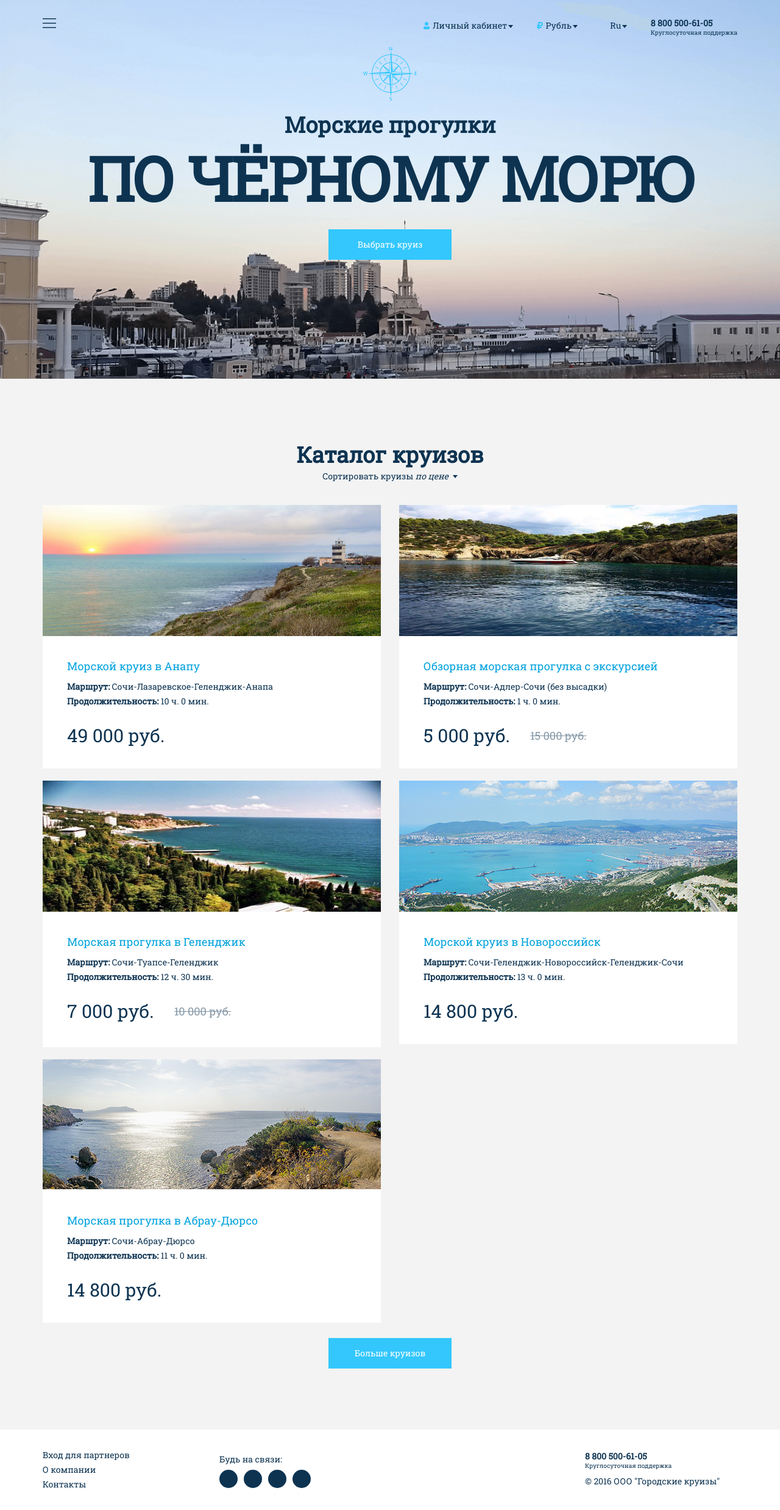
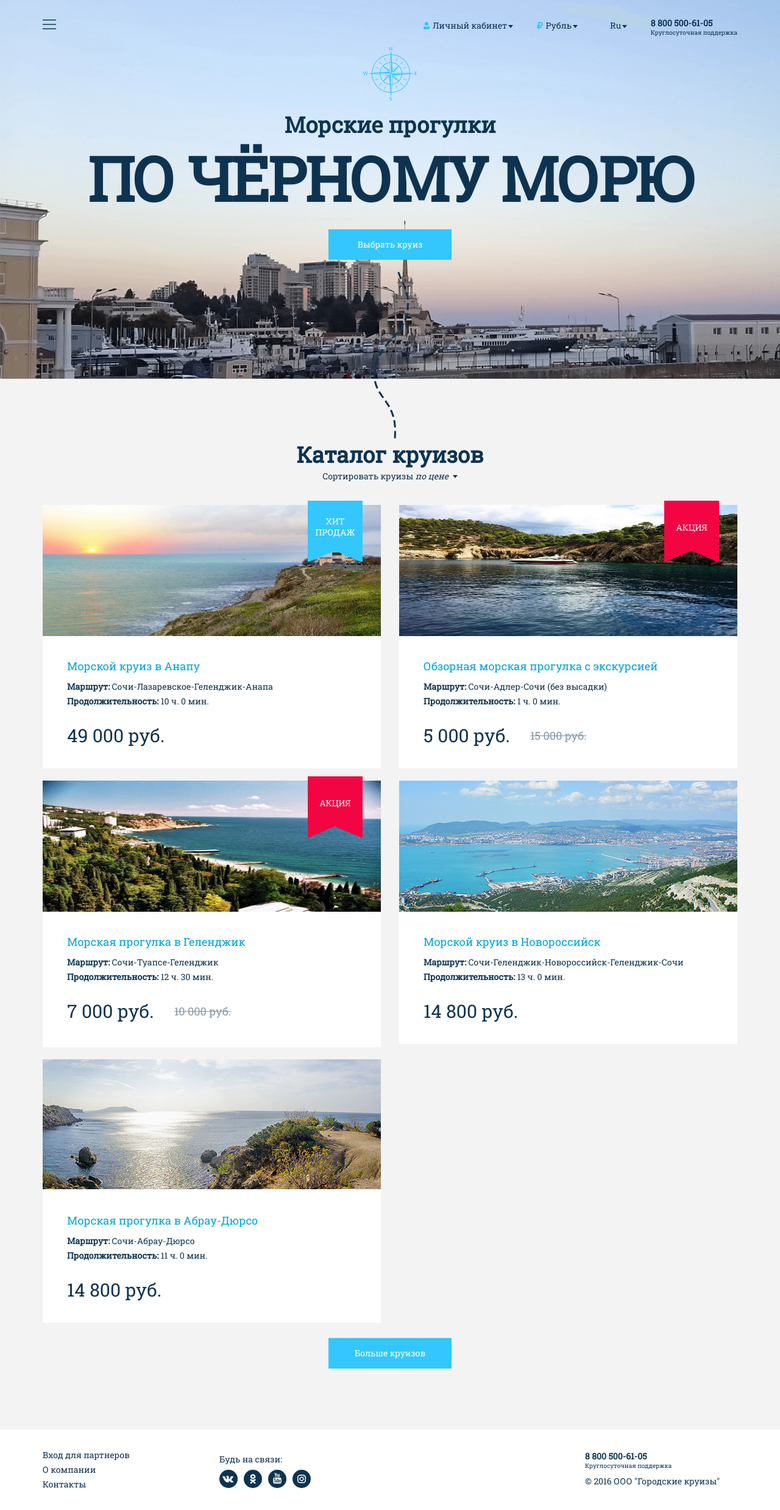
Before and after one commit to stigsanek/cruise, a website: page src/index.html in a window 1280 px wide. Shown: the whole page at 61% size. Drawn offline with Linux system fonts and the light colour scheme.

Commit message:
Завершает финальную стилизацию, добавляет скрипт

```diff
--- a/src/index.html
+++ b/src/index.html
@@ -14,8 +14,10 @@
   <header class="page-header">
     <div class="page-header__wrapper">
       <div class="user-menu page-header__user-menu">
-        <nav class="main-nav user-menu__main-nav ">
-          <ul class="site-list main-nav__site-list">
+        <nav class="main-nav user-menu__main-nav">
+          <button class="main-nav--open" type="button"><span>Закрыть</span></button>
+          <div class="main-nav__site-list">
+            <ul class="site-list">
               <li class="site-list__item"><a class="site-list__link" href="#">Популярные маршруты</a></li>
               <li class="site-list__item"><a class="site-list__link" href="#">Расписание рейсов</a></li>
               <li class="site-list__item"><a class="site-list__link" href="#">Забронированные рейсы</a></li>
@@ -23,6 +25,8 @@
               <li class="site-list__item"><a class="site-list__link" href="#">О компании</a></li>
               <li class="site-list__item"><a class="site-list__link" href="#">Контакты</a></li>
             </ul>
+            <button class="main-nav--close" type="button"><span>Закрыть</span></button>
+          </div>
         </nav>
         <div class="user-nav">
           <a class="user-nav__login" href="#">Личный кабинет</a>
@@ -35,7 +39,7 @@
       </div>
       <img class="logo page-header__logo" src="img/logo.png" width="88" height="88" alt="Логотип Морской штурвал">
       <h1 class="promo page-header__promo">Морские прогулки <span class="promo__big">По чёрному морю</span></h1>
-      <button class="button page-header__button" type="button">Выбрать круиз</button>
+      <button class="button page-header__button button__map" type="button">Выбрать круиз</button>
     </div>
   </header>
   <!---->
@@ -59,6 +63,7 @@
                 <span class="catalog-item__text">Маршрут: <span class="catalog-item__text-small">Сочи-Лазаревское-Геленджик-Анапа</span></span>
                 <span class="catalog-item__text">Продолжительность: <span class="catalog-item__text-small">10 ч. 0 мин.</span></span>
                 <span class="catalog-item__price">49 000 руб.</span>
+                <div class="catalog-item__label"><span>Хит продаж</span></div>
               </div>
             </article>
           </li>
@@ -71,6 +76,7 @@
                 <span class="catalog-item__text">Продолжительность: <span class="catalog-item__text-small">1 ч. 0 мин.</span></span>
                 <span class="catalog-item__price">5 000 руб.</span>
                 <span class="catalog-item__price catalog-item__price--old">15 000 руб.</span>
+                <div class="catalog-item__label catalog-item__label--red"><span>Акция</span></div>
               </div>
             </article>
           </li>
@@ -83,6 +89,7 @@
                 <span class="catalog-item__text">Продолжительность: <span class="catalog-item__text-small">12 ч. 30 мин.</span></span>
                 <span class="catalog-item__price">7 000 руб.</span>
                 <span class="catalog-item__price catalog-item__price--old">10 000 руб.</span>
+                <div class="catalog-item__label catalog-item__label--red"><span>Акция</span></div>
               </div>
             </article>
           </li>
@@ -127,10 +134,10 @@
       <div class="page-footer__social">
         <span class="page-footer__text">Будь на связи:</span>
         <ul class="social-list">
-          <li class="social-list__item"><a class="social-list__link" href="#"><span>Мы во Вконтакте</span></a></li>
-          <li class="social-list__item"><a class="social-list__link" href="#"><span>Мы в Одноклассниках</span></a></li>
-          <li class="social-list__item"><a class="social-list__link" href="#"><span>Мы на Ютубе</span></a></li>
-          <li class="social-list__item"><a class="social-list__link" href="#"><span>Мы в Инстаграме</span></a></li>
+          <li class="social-list__item"><a class="social-list__link social-list__link--vk" href="#"><span>Мы во Вконтакте</span></a></li>
+          <li class="social-list__item"><a class="social-list__link social-list__link--ok" href="#"><span>Мы в Одноклассниках</span></a></li>
+          <li class="social-list__item"><a class="social-list__link social-list__link--yt" href="#"><span>Мы на Ютубе</span></a></li>
+          <li class="social-list__item"><a class="social-list__link social-list__link--inst" href="#"><span>Мы в Инстаграме</span></a></li>
         </ul>
       </div>
       <div class="page-footer__contacts">
@@ -143,6 +150,7 @@
   </footer>
 
   <!---->
+  <script src="js/script.js"></script>
 </body>
 
 </html>
--- /dev/null
+++ b/src/js/script.js
@@ -0,0 +1,14 @@
+var openMenu = document.querySelector(".main-nav--open");
+var menu = document.querySelector(".main-nav__site-list");
+var closeMenu = document.querySelector(".main-nav--close");
+
+openMenu.addEventListener("click", function(evt) {
+  evt.preventDefault();
+  menu.classList.add("site-list--open");
+
+});
+
+closeMenu.addEventListener("click", function(evt) {
+  evt.preventDefault();
+  menu.classList.remove("site-list--open");
+});
--- a/src/sass/blocks/catalog-item.scss
+++ b/src/sass/blocks/catalog-item.scss
@@ -19,6 +19,7 @@
   .catalog-item {
     max-width: 48%;
   }
+
   .catalog-item__image {
     max-width: 100%;
   }
@@ -98,3 +99,29 @@
   text-decoration: line-through;
   opacity: 0.5;
 }
+
+.catalog-item__label {
+  width: 90px;
+  height: 100px;
+  text-align: center;
+  background-image: url("../img/tag.png");
+  position: absolute;
+  top: -7px;
+  right: 30px;
+  color: #ffffff;
+  @include font(14px, 18px);
+  text-transform: uppercase;
+
+  &--red {
+    background-image: url("../img/tag-red.png");
+  }
+}
+
+.catalog-item__label span {
+  display: block;
+  margin-top: 25px;
+}
+
+.catalog-item__label--red span {
+  margin-top: 35px;
+}
--- a/src/sass/blocks/catalog-list.scss
+++ b/src/sass/blocks/catalog-list.scss
@@ -7,6 +7,7 @@
 }
 
 .catalog-list__catalog-item {
+  position: relative;
   margin-bottom: 20px;
 
   &:nth-last-child(1) {
--- a/src/sass/blocks/main-nav.scss
+++ b/src/sass/blocks/main-nav.scss
@@ -1,24 +1,33 @@
-.main-nav {
-  &::before {
-    content: "";
-    position: absolute;
-    background-image: url("../img/menu.png");
-    width: 22px;
-    height: 16px;
-  }
-
-  &:hover .main-nav__site-list {
-    display: block;
-  }
-
-  &:focus .main-nav__site-list {
-    display: block;
-  }
-}
-
 .main-nav__site-list {
   display: none;
   position: absolute;
-  top: 10px;
+  top: 30px;
   z-index: 100;
 }
+
+.main-nav--open {
+  background-image: url("../img/menu.png");
+  width: 22px;
+  height: 16px;
+  border: none;
+  background-color: transparent;
+}
+
+.main-nav--close {
+  background: none;
+  border: none;
+  width: 20px;
+  height: 20px;
+  position: absolute;
+  z-index: 1000;
+  top: 20px;
+  right: 20px;
+  color: #ffffff;
+  background-image: linear-gradient(45deg, transparent 47%, #ffffff 47%, #ffffff 53%, transparent 53%, transparent 100%),
+    linear-gradient(-45deg, transparent 47%, #ffffff 47%, #ffffff 53%, transparent 53%, transparent 100%);
+}
+
+.main-nav--open span,
+.main-nav--close span {
+  @include visually-hidden;
+}
--- a/src/sass/blocks/page-header.scss
+++ b/src/sass/blocks/page-header.scss
@@ -1,8 +1,27 @@
 .page-header {
   background-image: $header-background;
+  background-color: #d3e7fa;
   padding-top: 30px;
   padding-bottom: 195px;
   background-size: cover;
+}
+
+.page-header::after {
+  content: "";
+  position: absolute;
+  width: 100%;
+  height: 240px;
+  background-image: url("../img/line-min.png");
+  background-repeat: no-repeat;
+  background-position: top 0 left 50%;
+}
+
+@media (min-width: 1170px) {
+  .page-header::after {
+    height: 300px;
+    background-image: url("../img/line.png");
+  }
+
 }
 
 .page-header__wrapper {
--- a/src/sass/blocks/site-list.scss
+++ b/src/sass/blocks/site-list.scss
@@ -29,3 +29,7 @@
     color: darken($munu-link, 10%);
   }
 }
+
+.site-list--open {
+  display: block;
+}
--- a/src/sass/blocks/social-list.scss
+++ b/src/sass/blocks/social-list.scss
@@ -21,6 +21,23 @@
   height: 30px;
   background-color: $link;
   border-radius: 50%;
+  background-image: url(../img/social_sprites.png);
+}
+
+.social-list__link--vk {
+  background-position: -39px 0;
+}
+
+.social-list__link--ok {
+  background-position: -72px -3px;
+}
+
+.social-list__link--yt {
+  background-position: -2px -5px;
+}
+
+.social-list__link--inst {
+  background-position: -2px -40px;
 }
 
 .social-list__link span {
```
Also changed, not shown: src/css/style.css, src/img/insta.png (deleted), src/img/line-min.png (added), src/img/line.png (added), src/img/ok.jpg (deleted), src/img/social_sprites.png (added), src/img/tag-red.png (added), src/img/tag.png (added), src/img/vk.jpg (deleted), src/img/yt.jpg (deleted). Lines whose indentation alone changed are shown as unchanged.
